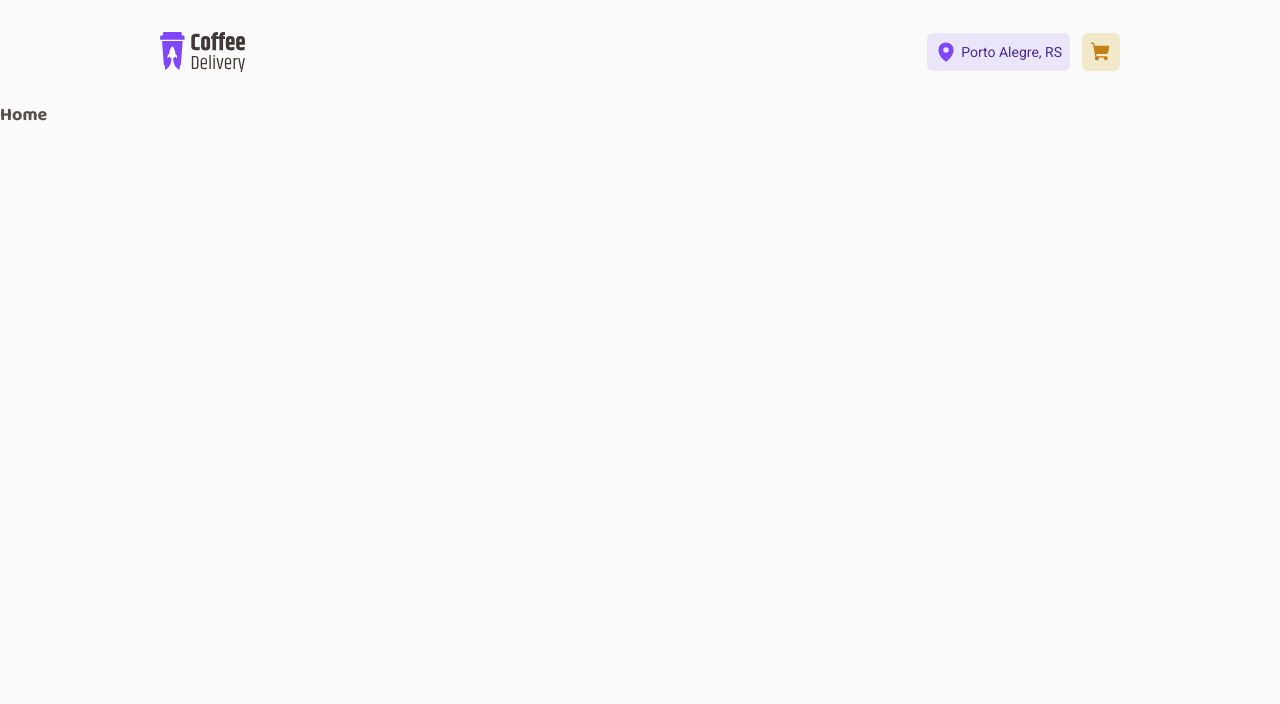
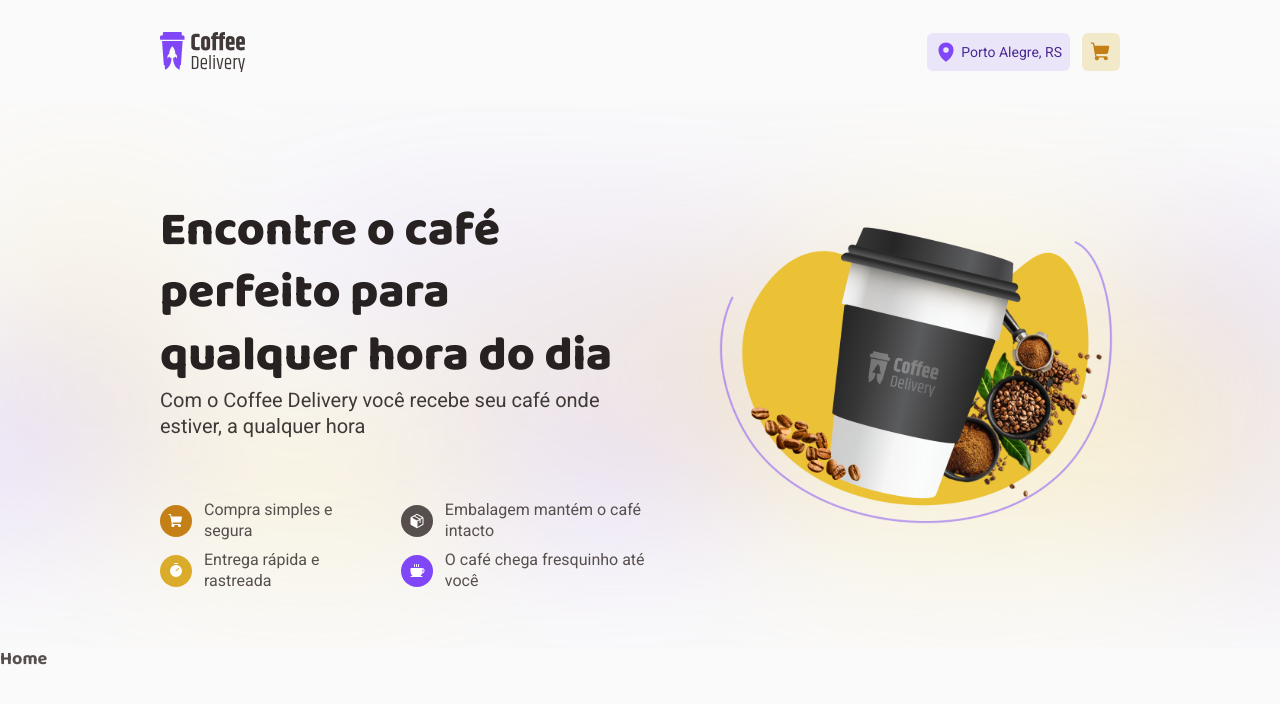
Before and after one commit to bruno-fialho/ignite22-reactjs-desafio-02-coffee-delivery, a React (Vite) app: page / in a window 1280 px wide. Shown: the top 704 px of the page. Built offline with nearby package versions, Linux system fonts and the light colour scheme.

Commit message:
feat: home banner component

```diff
--- /dev/null
+++ b/src/pages/Home/components/Banner/index.tsx
@@ -0,0 +1,51 @@
+import bannerImage from '../../../../assets/banner-image.svg'
+
+import { BannerInfo } from '../BannerInfo'
+
+import {
+  BannerContainer,
+  BannerInfoContainer,
+  BannerSubtitle,
+  BannerTextContainer,
+  BannerTitle,
+  BannerTitleContainer,
+  BannerWrapper,
+} from './styles'
+
+export function Banner() {
+  return (
+    <BannerWrapper>
+      <BannerContainer>
+        <BannerTextContainer>
+          <BannerTitleContainer>
+            <BannerTitle>
+              Encontre o café perfeito para qualquer hora do dia
+            </BannerTitle>
+            <BannerSubtitle>
+              Com o Coffee Delivery você recebe seu café onde estiver, a
+              qualquer hora
+            </BannerSubtitle>
+          </BannerTitleContainer>
+          <BannerInfoContainer>
+            <div>
+              <BannerInfo type="cart" text="Compra simples e segura" />
+              <BannerInfo type="timer" text="Entrega rápida e rastreada" />
+            </div>
+            <div>
+              <BannerInfo
+                type="package"
+                text="Embalagem mantém o café intacto"
+              />
+              <BannerInfo
+                type="coffee"
+                text="O café chega fresquinho até você"
+              />
+            </div>
+          </BannerInfoContainer>
+        </BannerTextContainer>
+
+        <img src={bannerImage} alt="" />
+      </BannerContainer>
+    </BannerWrapper>
+  )
+}
--- /dev/null
+++ b/src/pages/Home/components/Banner/styles.ts
@@ -0,0 +1,99 @@
+import styled from 'styled-components'
+
+export const BannerWrapper = styled.div`
+  width: 100vw;
+  height: 34rem;
+
+  background-image: url('./banner-background.svg');
+  background-position: center;
+  background-repeat: no-repeat;
+  background-size: cover;
+
+  display: flex;
+  align-items: center;
+  justify-content: space-between;
+`
+
+export const BannerContainer = styled.div`
+  width: 100%;
+  max-width: 90rem;
+  height: 22rem;
+  margin: 0 auto;
+  padding: 0 10rem;
+
+  display: flex;
+  flex-direction: row;
+  align-items: center;
+  justify-content: space-between;
+  gap: 3.5rem;
+
+  img {
+    width: 42.5%;
+    height: auto;
+
+    @media (max-width: 576px) {
+      display: none;
+    }
+  }
+
+  @media (max-width: 1200px) {
+    padding: 0 5rem;
+  }
+
+  @media (max-width: 768px) {
+    padding: 0 2rem;
+  }
+`
+
+export const BannerTextContainer = styled.div`
+  width: 100%;
+  height: 100%;
+
+  display: flex;
+  flex-direction: column;
+  align-items: flex-start;
+  justify-content: space-between;
+  gap: 4.125rem;
+`
+
+export const BannerTitleContainer = styled.div`
+  width: 100%;
+  height: 100%;
+
+  display: flex;
+  flex-direction: column;
+  justify-content: space-between;
+`
+
+export const BannerTitle = styled.h1`
+  font-size: 3rem;
+  font-weight: 800;
+
+  color: ${(props) => props.theme['base-title']};
+`
+
+export const BannerSubtitle = styled.p`
+  font-size: 1.25rem;
+  font-weight: 400;
+
+  color: ${(props) => props.theme['base-subtitle']};
+
+  @media (max-width: 768px) {
+    display: none;
+  }
+`
+
+export const BannerInfoContainer = styled.div`
+  width: 100%;
+  height: 5.25rem;
+
+  display: flex;
+  flex-direction: row;
+  gap: 2.5rem;
+
+  > div {
+    display: flex;
+    flex-direction: column;
+    gap: 1.125rem;
+  }
+`
--- /dev/null
+++ b/src/pages/Home/components/BannerInfo/index.tsx
@@ -0,0 +1,27 @@
+import { Coffee, Package, ShoppingCart, Timer } from 'phosphor-react'
+
+import {
+  BannerInfoContainer,
+  BannerInfoIconWrapper,
+  BannerInfoText,
+} from './styles'
+
+interface BannerInfoProps {
+  text: string
+  type: 'cart' | 'timer' | 'package' | 'coffee'
+}
+
+export function BannerInfo({ text, type }: BannerInfoProps) {
+  return (
+    <BannerInfoContainer>
+      <BannerInfoIconWrapper type={type}>
+        {type === 'cart' && <ShoppingCart weight="fill" />}
+        {type === 'timer' && <Timer weight="fill" />}
+        {type === 'package' && <Package weight="fill" />}
+        {type === 'coffee' && <Coffee weight="fill" />}
+      </BannerInfoIconWrapper>
+
+      <BannerInfoText>{text}</BannerInfoText>
+    </BannerInfoContainer>
+  )
+}
--- /dev/null
+++ b/src/pages/Home/components/BannerInfo/styles.ts
@@ -0,0 +1,45 @@
+import styled from 'styled-components'
+
+export const BannerInfoContainer = styled.div`
+  width: 100%;
+  height: 2rem;
+
+  display: flex;
+  flex-direction: row;
+  align-items: center;
+  justify-content: flex-start;
+  gap: 0.75rem;
+`
+
+const STATUS_COLORS = {
+  cart: 'yellow-dark',
+  timer: 'yellow',
+  package: 'base-text',
+  coffee: 'purple',
+} as const
+
+interface StatusProps {
+  type: keyof typeof STATUS_COLORS
+}
+
+export const BannerInfoIconWrapper = styled.div<StatusProps>`
+  width: 2rem;
+  height: 2rem;
+  border-radius: 999px;
+
+  color: ${(props) => props.theme.white};
+  background-color: ${(props) => props.theme[STATUS_COLORS[props.type]]};
+
+  padding: 0.5rem;
+
+  display: flex;
+  align-items: center;
+  justify-content: center;
+
+  svg {
+    width: 1rem;
+    height: 1rem;
+  }
+`
+
+export const BannerInfoText = styled.p``
--- a/src/pages/Home/index.tsx
+++ b/src/pages/Home/index.tsx
@@ -1,3 +1,12 @@
+import { Banner } from './components/Banner'
+
+import { HomeContainer } from './styles'
+
 export function Home() {
-  return <h1>Home</h1>
+  return (
+    <HomeContainer>
+      <Banner />
+      <h1>Home</h1>
+    </HomeContainer>
+  )
 }
--- /dev/null
+++ b/src/pages/Home/styles.ts
@@ -0,0 +1,8 @@
+import styled from 'styled-components'
+
+export const HomeContainer = styled.div`
+  display: flex;
+  flex-direction: column;
+  align-items: flex-start;
+  justify-content: center;
+`
```
Also changed, not shown: public/banner-background.svg (renamed from src/assets/banner-background.svg).
